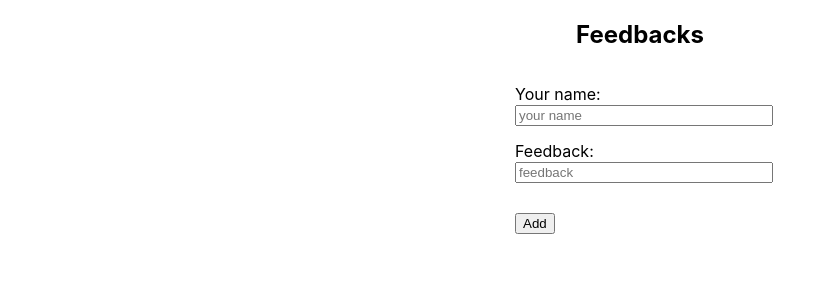
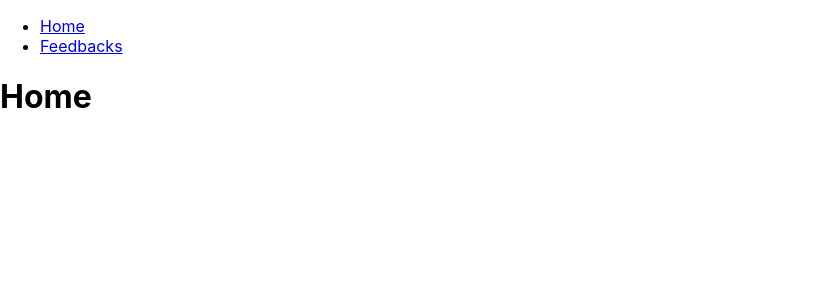
Before and after one commit to js-myfreedom/practice-1207, a React (Create React App) app: page / in a window 1280 px wide. Shown: the top 300 px of the page, without its empty margins (0-834 px from the left). Built offline with nearby package versions, Linux system fonts and the light colour scheme.

Commit message:
add routing

```diff
--- a/package.json
+++ b/package.json
@@ -9,6 +9,7 @@
     "node-sass": "^6.0.1",
     "react": "^17.0.2",
     "react-dom": "^17.0.2",
+    "react-router-dom": "^5.2.0",
     "react-scripts": "4.0.3",
     "web-vitals": "^1.1.2"
   },
--- a/src/components/App/App.js
+++ b/src/components/App/App.js
@@ -1,9 +1,40 @@
 // import React from "react";
 import Feedbacks from "../Feedbacks/Feedbacks";
+import { Home } from "../Home/Home";
+import {
+  BrowserRouter as Router,
+  Switch,
+  Route,
+  Link
+} from "react-router-dom";
 
 function App() {
   return (
-    <Feedbacks />
+    <Router>
+      <div>
+        <nav>
+          <ul>
+            <li>
+              <Link to="/">Home</Link>
+            </li>
+            <li>
+              <Link to="/feedbacks">Feedbacks</Link>
+            </li>
+          </ul>
+        </nav>
+
+        {/* A <Switch> looks through its children <Route>s and
+            renders the first one that matches the current URL. */}
+        <Switch>
+          <Route path="/feedbacks">
+            <Feedbacks />
+          </Route>
+          <Route path="/">
+            <Home />
+          </Route>
+        </Switch>
+      </div>
+    </Router>
   );
 }
 
--- /dev/null
+++ b/src/components/Home/Home.js
@@ -0,0 +1,3 @@
+export function Home() {
+    return <h1>Home</h1>
+}
```
Also changed, not shown: 1 other file (tests, documents, lock files or other folders).
